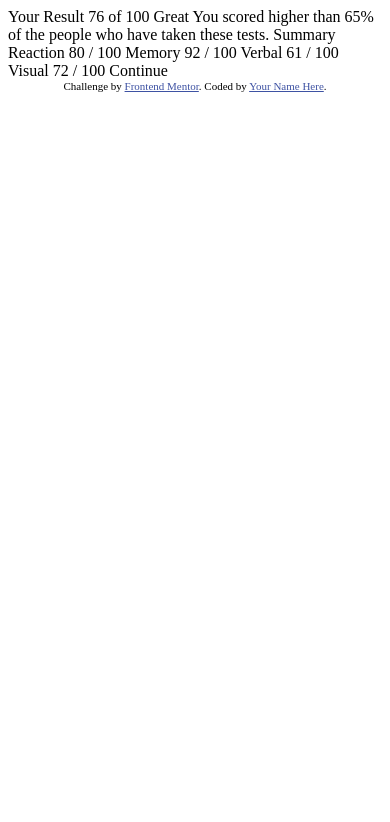
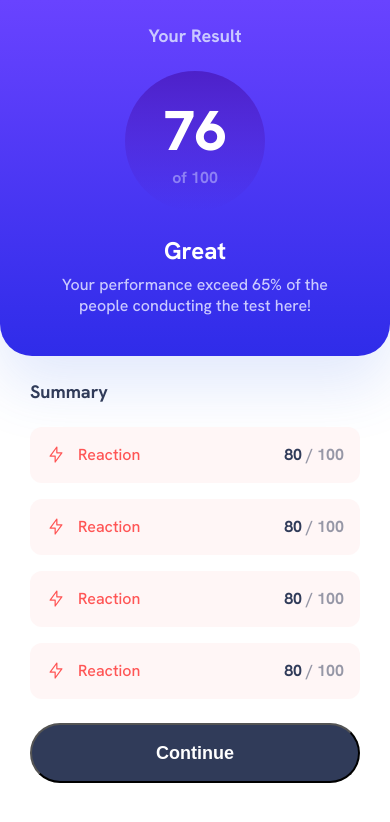
Before and after one commit to Yusufdev1998/frontend-mentor, a plain HTML site: page index.html in a window 390 px wide. Drawn offline with Linux system fonts and the light colour scheme.

Commit message:
mobile ready

```diff
--- /dev/null
+++ b/css/main.css
@@ -0,0 +1,145 @@
+* {
+  margin: 0;
+  box-sizing: border-box;
+  padding: 0;
+}
+
+html,
+body {
+  height: 100%;
+  font-family: "Hanken Grotesk", sans-serif;
+}
+
+.card__header {
+  background: linear-gradient(180deg, #7755ff 0%, #6943ff 0.01%, #2f2ce9 100%);
+  box-shadow: 0px 30px 60px rgba(61, 108, 236, 0.15);
+  border-radius: 0px 0px 32px 32px;
+  text-align: center;
+  padding: 24px 58px;
+  display: flex;
+  align-items: center;
+  flex-direction: column;
+}
+
+.card__header__text {
+  font-weight: 700;
+  font-size: 18px;
+  line-height: 23px;
+  text-align: center;
+  color: #cac9ff;
+}
+
+.mb-4 {
+  margin-bottom: 24px;
+  display: block;
+}
+
+.result {
+  width: 140px;
+  height: 140px;
+  background: linear-gradient(
+    180deg,
+    #4d21c9 0%,
+    rgba(37, 33, 201, 0) 100%,
+    rgba(37, 33, 201, 0) 100%
+  );
+  border-radius: 50%;
+  display: flex;
+  justify-content: center;
+  align-items: center;
+  flex-direction: column;
+}
+
+.result h3 {
+  font-weight: 800;
+  font-size: 56px;
+  line-height: 72px;
+  color: #ffffff;
+}
+.result span {
+  font-weight: 700;
+  font-size: 16px;
+  line-height: 21px;
+  color: #cac9ff;
+  mix-blend-mode: normal;
+  opacity: 0.52;
+}
+.card__header h2 {
+  font-weight: 700;
+  font-size: 24px;
+  line-height: 31px;
+  color: #ffffff;
+  margin-bottom: 8px;
+}
+
+.card__header p {
+  font-weight: 500;
+  font-size: 16px;
+  line-height: 21px;
+  text-align: center;
+
+  /* Light Blue */
+
+  color: #cac9ff;
+  margin-bottom: 16px;
+}
+.card__body {
+  padding: 24px 30px;
+}
+
+.card__body__heading {
+  font-weight: 700;
+  font-size: 18px;
+  line-height: 23px;
+  color: #303b59;
+}
+
+.result__item {
+  background: linear-gradient(
+      0deg,
+      rgba(255, 255, 255, 0.95),
+      rgba(255, 255, 255, 0.95)
+    ),
+    #ff5555;
+  border-radius: 12px;
+  display: flex;
+  padding: 17px 16px 18px 16px;
+  justify-content: space-between;
+}
+.result__item__left {
+  display: flex;
+  gap: 12px;
+  color: #ff5555;
+}
+
+.result__item__right {
+  font-weight: 700;
+  font-size: 16px;
+  line-height: 21px;
+  color: #303b59;
+}
+.result__item__right span {
+  color: #303b59;
+
+  opacity: 0.5;
+}
+
+.card__body__items {
+  gap: 16px;
+  display: flex;
+  flex-direction: column;
+}
+
+.btn {
+  background: #303b59;
+  border-radius: 128px;
+  width: 100%;
+  padding: 17px 0 16px 0;
+  font-weight: 700;
+  font-size: 18px;
+  line-height: 23px;
+
+  /* White */
+
+  color: #ffffff;
+}
--- a/index.html
+++ b/index.html
@@ -1,47 +1,72 @@
 <!DOCTYPE html>
 <html lang="en">
   <head>
-  <meta charset="UTF-8">
-  <meta name="viewport" content="width=device-width, initial-scale=1.0"> <!-- displays site properly based on user's device -->
-
-  <link rel="icon" type="image/png" sizes="32x32" href="./assets/images/favicon-32x32.png">
-
+    <meta charset="UTF-8" />
+    <meta name="viewport" content="width=device-width, initial-scale=1.0" />
+    <!-- displays site properly based on user's device -->
+    <link rel="preconnect" href="https://fonts.googleapis.com" />
+    <link rel="preconnect" href="https://fonts.gstatic.com" crossorigin />
+    <link
+      href="https://fonts.googleapis.com/css2?family=Hanken+Grotesk:wght@800;500;700&display=swap"
+      rel="stylesheet"
+    />
+    <link
+      rel="icon"
+      type="image/png"
+      sizes="32x32"
+      href="./assets/images/favicon-32x32.png"
+    />
+    <link rel="stylesheet" href="./css/main.css" />
     <title>Frontend Mentor | Results summary component</title>
-
-  <!-- Feel free to remove these styles or customise in your own stylesheet 👍 -->
-  <style>
-    .attribution { font-size: 11px; text-align: center; }
-    .attribution a { color: hsl(228, 45%, 44%); }
-  </style>
   </head>
   <body>
+    <div class="card">
+      <div class="card__header">
+        <span class="card__header__text mb-4">Your Result</span>
+        <div class="result mb-4">
+          <h3>76</h3>
+          <span>of 100</span>
+        </div>
+        <h2>Great</h2>
+        <p>
+          Your performance exceed 65% of the people conducting the test here!
+        </p>
+      </div>
 
-  Your Result
-  76
-  of 100
-
-  Great
-  You scored higher than 65% of the people who have taken these tests.
-
-  Summary
-
+      <div class="card__body">
+        <h1 class="card__body__heading mb-4">Summary</h1>
+        <div class="card__body__items mb-4">
+          <div class="result__item">
+            <div class="result__item__left">
+              <img src="./assets/images/icon-reaction.svg" alt="" />
               Reaction
-  80 / 100
-
-  Memory
-  92 / 100
-
-  Verbal
-  61 / 100
-
-  Visual
-  72 / 100
-
-  Continue
-
-  <div class="attribution">
-    Challenge by <a href="https://www.frontendmentor.io?ref=challenge" target="_blank">Frontend Mentor</a>.
-    Coded by <a href="#">Your Name Here</a>.
+            </div>
+            <div class="result__item__right">80<span> / 100</span></div>
+          </div>
+          <div class="result__item">
+            <div class="result__item__left">
+              <img src="./assets/images/icon-reaction.svg" alt="" />
+              Reaction
+            </div>
+            <div class="result__item__right">80<span> / 100</span></div>
+          </div>
+          <div class="result__item">
+            <div class="result__item__left">
+              <img src="./assets/images/icon-reaction.svg" alt="" />
+              Reaction
+            </div>
+            <div class="result__item__right">80<span> / 100</span></div>
+          </div>
+          <div class="result__item">
+            <div class="result__item__left">
+              <img src="./assets/images/icon-reaction.svg" alt="" />
+              Reaction
+            </div>
+            <div class="result__item__right">80<span> / 100</span></div>
+          </div>
+        </div>
+        <button class="btn">Continue</button>
+      </div>
     </div>
   </body>
 </html>
```
Lines whose indentation alone changed are shown as unchanged.
